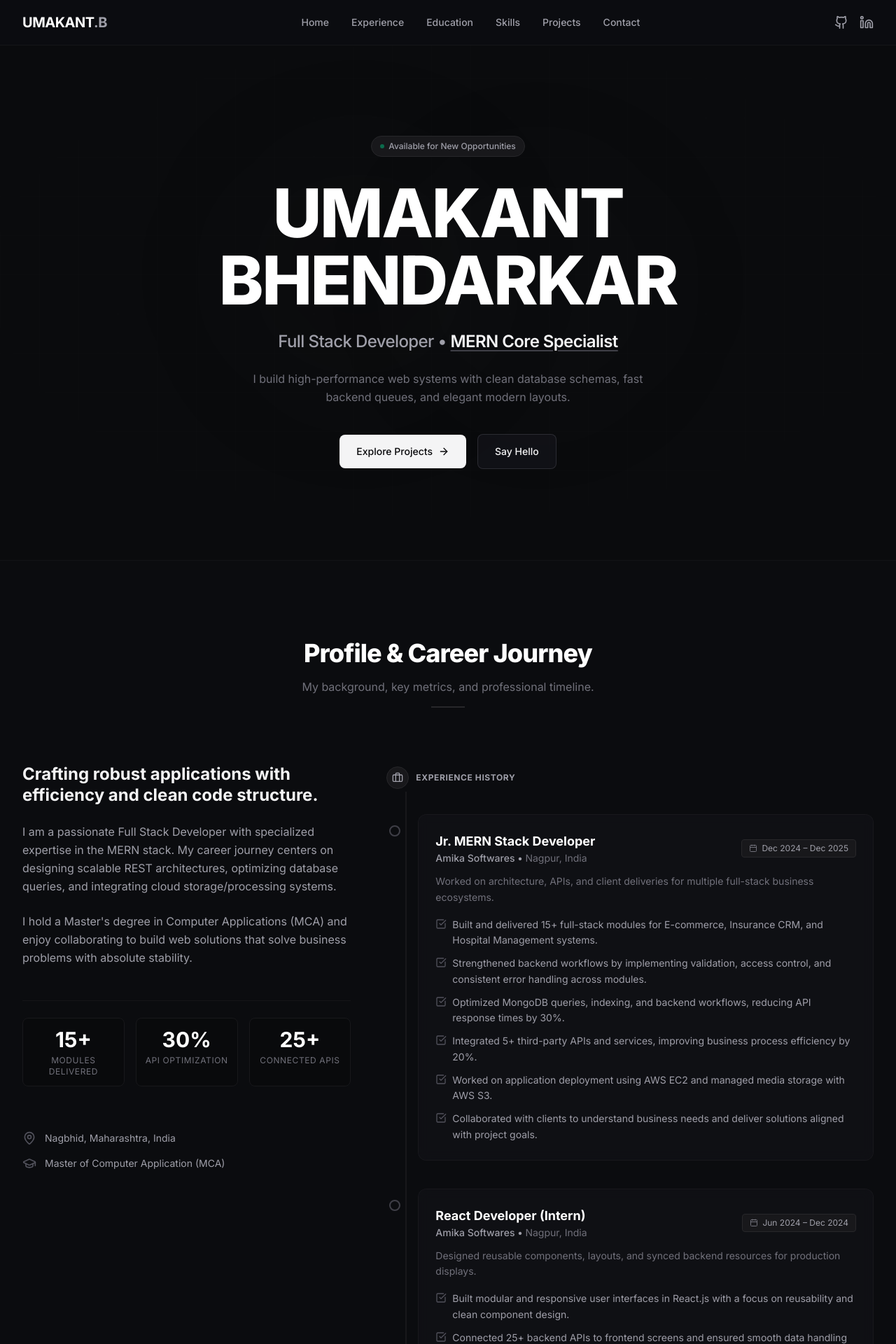
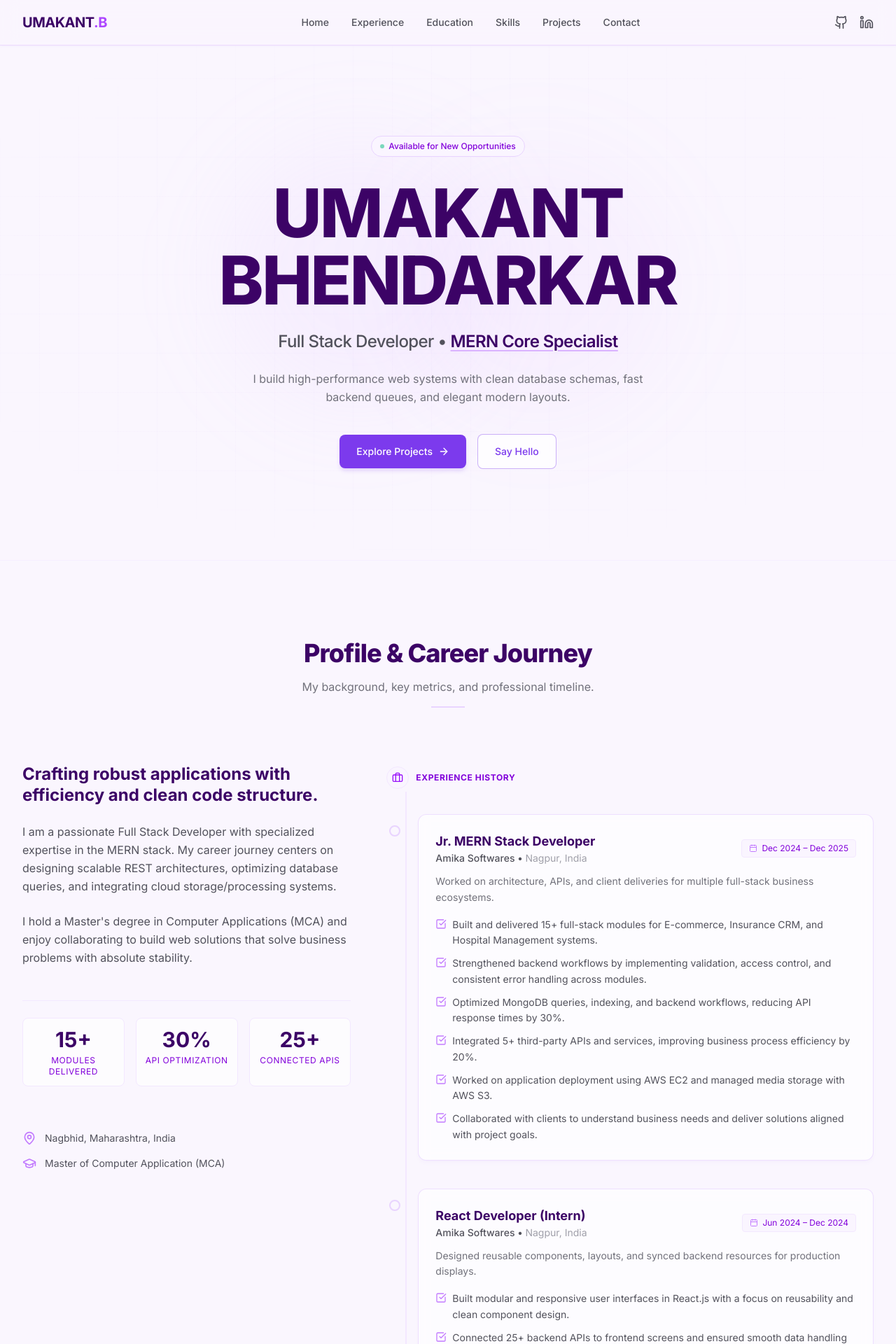
Before and after one commit to umakant8732/PORTFOLIO, a React (Vite) app: page / in a window 1280 px wide. Shown: the top 1920 px of the page at 70% size. Built offline with nearby package versions, Linux system fonts and the light colour scheme.

Commit message:
change color theme

```diff
--- a/src/App.jsx
+++ b/src/App.jsx
@@ -10,7 +10,7 @@ import Footer from './components/Footer';
 
 export default function App() {
   return (
-    <div className="bg-zinc-950 min-h-screen text-zinc-300 antialiased selection:bg-zinc-800 selection:text-white">
+    <div className="bg-[#faf6fe] min-h-screen text-zinc-700 antialiased selection:bg-purple-100 selection:text-purple-900">
       {/* Navigation */}
       <Navbar />
 
--- a/src/components/About.jsx
+++ b/src/components/About.jsx
@@ -134,20 +134,19 @@ export default function About() {
     }
   ];
 
-
   return (
-    <section id="about" ref={containerRef} className="py-28 bg-[#0b0c0f] border-y border-zinc-900/60 relative">
+    <section id="about" ref={containerRef} className="py-28 bg-[#faf6fe] border-y border-purple-100/60 relative">
       <div className="max-w-7xl mx-auto px-4 sm:px-6 lg:px-8">
 
         {/* Section Header */}
         <div className="about-header text-center mb-20">
-          <h2 className="text-3xl sm:text-4xl font-extrabold tracking-tight text-white mb-4">
+          <h2 className="text-3xl sm:text-4xl font-extrabold tracking-tight text-purple-950 mb-4">
             Profile & Career Journey
           </h2>
           <p className="text-sm sm:text-base text-zinc-500 max-w-md mx-auto">
             My background, key metrics, and professional timeline.
           </p>
-          <div className="w-12 h-0.5 bg-zinc-800 mx-auto mt-4" />
+          <div className="w-12 h-0.5 bg-purple-200 mx-auto mt-4" />
         </div>
 
         {/* Outer Layout Grid */}
@@ -158,41 +157,41 @@ export default function About() {
 
             {/* Bio info */}
             <div className="space-y-6">
-              <h3 className="text-2xl font-bold text-zinc-100 leading-tight">
+              <h3 className="text-2xl font-bold text-purple-950 leading-tight">
                 Crafting robust applications with efficiency and clean code structure.
               </h3>
-              <p className="text-zinc-400 text-sm sm:text-base leading-relaxed">
+              <p className="text-zinc-600 text-sm sm:text-base leading-relaxed">
                 I am a passionate Full Stack Developer with specialized expertise in the MERN stack. My career journey centers on designing scalable REST architectures, optimizing database queries, and integrating cloud storage/processing systems.
               </p>
-              <p className="text-zinc-400 text-sm sm:text-base leading-relaxed">
+              <p className="text-zinc-600 text-sm sm:text-base leading-relaxed">
                 I hold a Master's degree in Computer Applications (MCA) and enjoy collaborating to build web solutions that solve business problems with absolute stability.
               </p>
             </div>
 
             {/* Metrics Dashboard */}
-            <div className="stats-grid grid grid-cols-3 gap-4 pt-6 border-t border-zinc-900/80">
-              <div className="text-center p-3 rounded-lg bg-zinc-950/60 border border-zinc-900">
-                <span className="block text-2xl sm:text-3xl font-bold text-white"><span className="stat-num-1">0</span>+</span>
-                <span className="text-[10px] sm:text-xs text-zinc-500 uppercase tracking-wider mt-1 block">Modules Delivered</span>
+            <div className="stats-grid grid grid-cols-3 gap-4 pt-6 border-t border-purple-100">
+              <div className="text-center p-3 rounded-lg bg-white/70 border border-purple-100">
+                <span className="block text-2xl sm:text-3xl font-bold text-purple-950"><span className="stat-num-1">0</span>+</span>
+                <span className="text-[10px] sm:text-xs text-purple-700 uppercase tracking-wider mt-1 block">Modules Delivered</span>
               </div>
-              <div className="text-center p-3 rounded-lg bg-zinc-950/60 border border-zinc-900">
-                <span className="block text-2xl sm:text-3xl font-bold text-white"><span className="stat-num-2">0</span>%</span>
-                <span className="text-[10px] sm:text-xs text-zinc-500 uppercase tracking-wider mt-1 block">API Optimization</span>
+              <div className="text-center p-3 rounded-lg bg-white/70 border border-purple-100">
+                <span className="block text-2xl sm:text-3xl font-bold text-purple-950"><span className="stat-num-2">0</span>%</span>
+                <span className="text-[10px] sm:text-xs text-purple-700 uppercase tracking-wider mt-1 block">API Optimization</span>
               </div>
-              <div className="text-center p-3 rounded-lg bg-zinc-950/60 border border-zinc-900">
-                <span className="block text-2xl sm:text-3xl font-bold text-white"><span className="stat-num-3">0</span>+</span>
-                <span className="text-[10px] sm:text-xs text-zinc-500 uppercase tracking-wider mt-1 block">Connected APIs</span>
+              <div className="text-center p-3 rounded-lg bg-white/70 border border-purple-100">
+                <span className="block text-2xl sm:text-3xl font-bold text-purple-950"><span className="stat-num-3">0</span>+</span>
+                <span className="text-[10px] sm:text-xs text-purple-700 uppercase tracking-wider mt-1 block">Connected APIs</span>
               </div>
             </div>
 
             {/* Quick Details */}
             <div className="space-y-4 pt-4">
-              <div className="flex items-center gap-3 text-sm text-zinc-400">
-                <MapPin className="w-5 h-5 text-zinc-600 shrink-0" />
+              <div className="flex items-center gap-3 text-sm text-zinc-600">
+                <MapPin className="w-5 h-5 text-purple-400 shrink-0" />
                 <span>Nagbhid, Maharashtra, India</span>
               </div>
-              <div className="flex items-center gap-3 text-sm text-zinc-400">
-                <GraduationCap className="w-5 h-5 text-zinc-600 shrink-0" />
+              <div className="flex items-center gap-3 text-sm text-zinc-600">
+                <GraduationCap className="w-5 h-5 text-purple-400 shrink-0" />
                 <span>Master of Computer Application (MCA)</span>
               </div>
             </div>
@@ -203,34 +202,34 @@ export default function About() {
           <div className="lg:col-span-7 timeline-container relative pl-8 pb-4">
 
             {/* Dynamic Fill scroll-triggered line */}
-            <div className="absolute left-3.5 top-0 bottom-0 w-0.5 bg-zinc-900" />
+            <div className="absolute left-3.5 top-0 bottom-0 w-0.5 bg-purple-100" />
             <div
               ref={timelineLineRef}
-              className="absolute left-3.5 top-0 bottom-0 w-0.5 bg-zinc-600 origin-top transform scale-y-0"
+              className="absolute left-3.5 top-0 bottom-0 w-0.5 bg-purple-600 origin-top transform scale-y-0"
             />
 
             {/* Timeline Segment: Experience */}
             <div className="space-y-10 relative">
-              <div className="flex items-center gap-2.5 mb-8 -ml-[45px] bg-[#0b0c0f] pr-4 py-1 z-10 w-fit">
-                <div className="w-8 h-8 rounded-full bg-zinc-900 border border-zinc-800 flex items-center justify-center">
-                  <Briefcase className="w-4 h-4 text-zinc-400" />
+              <div className="flex items-center gap-2.5 mb-8 -ml-[45px] bg-[#faf6fe] pr-4 py-1 z-10 w-fit">
+                <div className="w-8 h-8 rounded-full bg-purple-50 border border-purple-100 flex items-center justify-center">
+                  <Briefcase className="w-4 h-4 text-purple-600" />
                 </div>
-                <h4 className="text-xs font-bold uppercase tracking-wider text-zinc-400">Experience History</h4>
+                <h4 className="text-xs font-bold uppercase tracking-wider text-purple-700">Experience History</h4>
               </div>
 
               {experiences.map((exp, index) => (
                 <div key={index} className="timeline-card relative group">
                   {/* Bullet indicator */}
-                  <div className="absolute -left-[41px] top-4 w-4 h-4 rounded-full bg-[#0b0c0f] border-2 border-zinc-700 group-hover:border-white transition-colors z-20" />
+                  <div className="absolute -left-[41px] top-4 w-4 h-4 rounded-full bg-[#faf6fe] border-2 border-purple-200 group-hover:border-purple-600 transition-colors z-20" />
 
                   <div className="glass-card p-6 rounded-xl">
                     <div className="flex flex-col sm:flex-row sm:items-center justify-between gap-2 mb-3">
                       <div>
-                        <h5 className="text-base sm:text-lg font-bold text-white">{exp.title}</h5>
-                        <p className="text-xs sm:text-sm text-zinc-400 font-medium">{exp.company} &bull; <span className="font-normal text-zinc-500">{exp.location}</span></p>
+                        <h5 className="text-base sm:text-lg font-bold text-purple-950">{exp.title}</h5>
+                        <p className="text-xs sm:text-sm text-zinc-600 font-medium">{exp.company} &bull; <span className="font-normal text-zinc-400">{exp.location}</span></p>
                       </div>
-                      <span className="inline-flex items-center gap-1.5 text-xs text-zinc-400 bg-zinc-900 border border-zinc-800 px-2.5 py-1 rounded w-fit h-fit">
-                        <Calendar className="w-3 h-3 text-zinc-500" />
+                      <span className="inline-flex items-center gap-1.5 text-xs text-purple-700 bg-purple-50 border border-purple-100 px-2.5 py-1 rounded w-fit h-fit">
+                        <Calendar className="w-3 h-3 text-purple-400" />
                         {exp.period}
                       </span>
                     </div>
@@ -241,8 +240,8 @@ export default function About() {
 
                     <ul className="space-y-2.5">
                       {exp.bullets.map((bullet, idx) => (
-                        <li key={idx} className="text-xs sm:text-sm text-zinc-400 flex items-start gap-2">
-                          <CheckSquare className="w-4 h-4 text-zinc-600 mt-0.5 shrink-0" />
+                        <li key={idx} className="text-xs sm:text-sm text-zinc-600 flex items-start gap-2">
+                          <CheckSquare className="w-4 h-4 text-purple-400 mt-0.5 shrink-0" />
                           <span className="leading-relaxed">{bullet}</span>
                         </li>
                       ))}
@@ -252,7 +251,6 @@ export default function About() {
               ))}
             </div>
 
-
           </div>
 
         </div>
--- a/src/components/Hero.jsx
+++ b/src/components/Hero.jsx
@@ -29,33 +29,33 @@ export default function Hero() {
     <section
       id="home"
       ref={containerRef}
-      className="relative min-h-screen flex items-center justify-center pt-16 overflow-hidden bg-[#0a0b0d]"
+      className="relative min-h-screen flex items-center justify-center pt-16 overflow-hidden bg-[#faf6fe]"
     >
       {/* Decorative Subtle Radial Lights */}
-      <div className="absolute top-1/4 left-1/4 w-96 h-96 rounded-full bg-zinc-900/10 blur-3xl pointer-events-none" />
-      <div className="absolute bottom-1/4 right-1/4 w-96 h-96 rounded-full bg-zinc-800/5 blur-3xl pointer-events-none" />
+      <div className="absolute top-1/4 left-1/4 w-96 h-96 rounded-full bg-purple-300/10 blur-3xl pointer-events-none" />
+      <div className="absolute bottom-1/4 right-1/4 w-96 h-96 rounded-full bg-purple-400/5 blur-3xl pointer-events-none" />
 
       {/* Grid Pattern */}
-      <div className="absolute inset-0 bg-[linear-gradient(to_right,#ffffff02_1px,transparent_1px),linear-gradient(to_bottom,#ffffff02_1px,transparent_1px)] bg-[size:3.5rem_3.5rem] [mask-image:radial-gradient(ellipse_60%_50%_at_50%_50%,#000_80%,transparent_100%)] pointer-events-none" />
+      <div className="absolute inset-0 bg-[linear-gradient(to_right,#7c3aed04_1px,transparent_1px),linear-gradient(to_bottom,#7c3aed04_1px,transparent_1px)] bg-[size:3.5rem_3.5rem] [mask-image:radial-gradient(ellipse_60%_50%_at_50%_50%,#000_80%,transparent_100%)] pointer-events-none" />
 
       <div className="max-w-5xl mx-auto px-4 text-center z-10 select-none">
 
         {/* Availability Badge */}
         <div className="hero-fade mb-8">
-          <span className="inline-flex items-center gap-1.5 px-3 py-1.5 rounded-full text-xs font-medium bg-zinc-900 border border-zinc-800 text-zinc-400">
+          <span className="inline-flex items-center gap-1.5 px-3 py-1.5 rounded-full text-xs font-medium bg-purple-50 border border-purple-200 text-purple-700">
             <span className="w-1.5 h-1.5 rounded-full bg-emerald-500 animate-pulse" />
             Available for New Opportunities
           </span>
         </div>
 
         {/* Clean static name header */}
-        <h1 className="hero-fade text-4xl sm:text-7xl md:text-8xl font-extrabold tracking-tight text-white mb-6">
+        <h1 className="hero-fade text-4xl sm:text-7xl md:text-8xl font-extrabold tracking-tight text-purple-950 mb-6">
           UMAKANT BHENDARKAR
         </h1>
 
         {/* Roles / Tech tagline */}
-        <p className="hero-fade text-lg sm:text-2xl text-zinc-400 font-medium tracking-tight mb-6 max-w-3xl mx-auto">
-          Full Stack Developer &bull; <span className="text-zinc-100 font-semibold underline decoration-zinc-700 decoration-2 underline-offset-4">MERN Core Specialist</span>
+        <p className="hero-fade text-lg sm:text-2xl text-zinc-600 font-medium tracking-tight mb-6 max-w-3xl mx-auto">
+          Full Stack Developer &bull; <span className="text-purple-950 font-semibold underline decoration-purple-300 decoration-2 underline-offset-4">MERN Core Specialist</span>
         </p>
 
         {/* Description paragraph */}
--- a/src/components/Navbar.jsx
+++ b/src/components/Navbar.jsx
@@ -33,8 +33,8 @@ export default function Navbar() {
         <div className="flex items-center justify-between h-16">
           {/* Logo/Name */}
           <div className="flex-shrink-0 nav-item">
-            <a href="#home" className="text-xl font-bold tracking-tight text-white hover:text-gray-300 transition-colors">
-              UMAKANT<span className="text-zinc-400">.B</span>
+            <a href="#home" className="text-xl font-bold tracking-tight text-purple-950 hover:text-purple-700 transition-colors">
+              UMAKANT<span className="text-purple-500">.B</span>
             </a>
           </div>
 
@@ -44,7 +44,7 @@ export default function Navbar() {
               <a
                 key={link.name}
                 href={link.href}
-                className="nav-item text-sm font-medium text-zinc-400 hover:text-white transition-colors"
+                className="nav-item text-sm font-medium text-zinc-600 hover:text-purple-700 transition-colors"
               >
                 {link.name}
               </a>
@@ -57,7 +57,7 @@ export default function Navbar() {
               href="https://github.com/umakant8732"
               target="_blank"
               rel="noopener noreferrer"
-              className="text-zinc-400 hover:text-white transition-colors"
+              className="text-zinc-600 hover:text-purple-700 transition-colors"
               aria-label="GitHub"
             >
               <Github className="w-5 h-5" />
@@ -66,7 +66,7 @@ export default function Navbar() {
               href="https://www.linkedin.com/in/umakant-bhendarkar-758303256/"
               target="_blank"
               rel="noopener noreferrer"
-              className="text-zinc-400 hover:text-white transition-colors"
+              className="text-zinc-600 hover:text-purple-700 transition-colors"
               aria-label="LinkedIn"
             >
               <Linkedin className="w-5 h-5" />
@@ -77,7 +77,7 @@ export default function Navbar() {
           <div className="md:hidden flex items-center">
             <button
               onClick={toggleMenu}
-              className="text-zinc-400 hover:text-white focus:outline-none"
+              className="text-zinc-600 hover:text-purple-700 focus:outline-none"
               aria-label="Toggle menu"
             >
               {isOpen ? <X className="w-6 h-6" /> : <Menu className="w-6 h-6" />}
@@ -88,24 +88,24 @@ export default function Navbar() {
 
       {/* Mobile Menu Drawer */}
       {isOpen && (
-        <div className="md:hidden bg-zinc-950/95 border-b border-zinc-800">
+        <div className="md:hidden bg-[#faf6fe]/95 border-b border-purple-100">
           <div className="px-2 pt-2 pb-4 space-y-1 sm:px-3">
             {navLinks.map((link) => (
               <a
                 key={link.name}
                 href={link.href}
                 onClick={() => setIsOpen(false)}
-                className="block px-3 py-2 rounded-md text-base font-medium text-zinc-400 hover:text-white hover:bg-zinc-900 transition-colors"
+                className="block px-3 py-2 rounded-md text-base font-medium text-zinc-600 hover:text-purple-700 hover:bg-purple-50 transition-colors"
               >
                 {link.name}
               </a>
             ))}
-            <div className="flex space-x-4 px-3 py-3 border-t border-zinc-900 mt-2">
+            <div className="flex space-x-4 px-3 py-3 border-t border-purple-100 mt-2">
               <a
                 href="https://github.com/umakant8732"
                 target="_blank"
                 rel="noopener noreferrer"
-                className="text-zinc-400 hover:text-white"
+                className="text-zinc-600 hover:text-purple-700"
               >
                 <Github className="w-5 h-5" />
               </a>
@@ -113,7 +113,7 @@ export default function Navbar() {
                 href="https://www.linkedin.com/in/umakant-bhendarkar-758303256/"
                 target="_blank"
                 rel="noopener noreferrer"
-                className="text-zinc-400 hover:text-white"
+                className="text-zinc-600 hover:text-purple-700"
               >
                 <Linkedin className="w-5 h-5" />
               </a>
--- a/src/index.css
+++ b/src/index.css
@@ -7,8 +7,8 @@
   }
 
   body {
-    background-color: #0d0e12;
-    color: #cbd5e1;
+    background-color: #faf6fe;
+    color: #1e1b4b;
     overflow-x: hidden;
   }
 }
@@ -18,62 +18,67 @@
   width: 6px;
 }
 ::-webkit-scrollbar-track {
-  background: #0d0e12;
+  background: #faf6fe;
 }
 ::-webkit-scrollbar-thumb {
-  background: #27272a;
+  background: #e9d5ff;
   border-radius: 3px;
 }
 ::-webkit-scrollbar-thumb:hover {
-  background: #3f3f46;
+  background: #c084fc;
 }
 
 /* Custom Classes */
 .glass-nav {
-  background-color: rgba(13, 14, 18, 0.75);
+  background-color: rgba(250, 246, 254, 0.8);
   backdrop-filter: blur(12px);
-  border-bottom: 1px solid rgba(39, 39, 42, 0.4);
+  border-bottom: 1px solid rgba(216, 180, 254, 0.4);
+  box-shadow: 0 1px 3px 0 rgba(124, 58, 237, 0.05);
 }
 
 .glass-card {
-  background-color: rgba(20, 21, 26, 0.5);
+  background-color: rgba(255, 255, 255, 0.65);
   backdrop-filter: blur(8px);
-  border: 1px solid rgba(39, 39, 42, 0.4);
+  border: 1px solid rgba(216, 180, 254, 0.4);
   transition: all 0.3s cubic-bezier(0.4, 0, 0.2, 1);
+  box-shadow: 0 4px 6px -1px rgba(124, 58, 237, 0.03), 0 2px 4px -1px rgba(124, 58, 237, 0.02);
 }
 
 .glass-card:hover {
-  border-color: rgba(161, 161, 170, 0.4);
-  background-color: rgba(28, 29, 36, 0.6);
+  border-color: rgba(168, 85, 247, 0.5);
+  background-color: rgba(255, 255, 255, 0.95);
   transform: translateY(-2px);
+  box-shadow: 0 10px 15px -3px rgba(124, 58, 237, 0.08), 0 4px 6px -2px rgba(124, 58, 237, 0.04);
 }
 
 .timeline-line {
-  background: linear-gradient(to bottom, #27272a, #3f3f46, #27272a);
+  background: linear-gradient(to bottom, #e9d5ff, #7c3aed, #e9d5ff);
 }
 
 .btn-primary {
-  background-color: #f4f4f5;
-  color: #09090b;
+  background-color: #7c3aed;
+  color: #ffffff;
   font-weight: 500;
   transition: all 0.2s ease-in-out;
+  box-shadow: 0 4px 6px -1px rgba(124, 58, 237, 0.2);
 }
 
 .btn-primary:hover {
-  background-color: #e4e4e7;
+  background-color: #6d28d9;
   transform: translateY(-1px);
+  box-shadow: 0 10px 15px -3px rgba(124, 58, 237, 0.3);
 }
 
 .btn-secondary {
-  background-color: rgba(24, 25, 32, 0.5);
-  color: #f4f4f5;
-  border: 1px solid rgba(63, 63, 70, 0.6);
+  background-color: rgba(255, 255, 255, 0.8);
+  color: #7c3aed;
+  border: 1px solid rgba(124, 58, 237, 0.4);
   font-weight: 500;
   transition: all 0.2s ease-in-out;
 }
 
 .btn-secondary:hover {
-  background-color: rgba(39, 39, 42, 0.8);
-  border-color: #a1a1aa;
+  background-color: rgba(124, 58, 237, 0.05);
+  border-color: #7c3aed;
   transform: translateY(-1px);
 }
```
Also changed, not shown: src/components/Contact.jsx (+28 -28 lines), src/components/Education.jsx (+15 -15 lines), src/components/Footer.jsx (+5 -5 lines), src/components/Projects.jsx (+16 -16 lines), src/components/Skills.jsx (+11 -11 lines).
